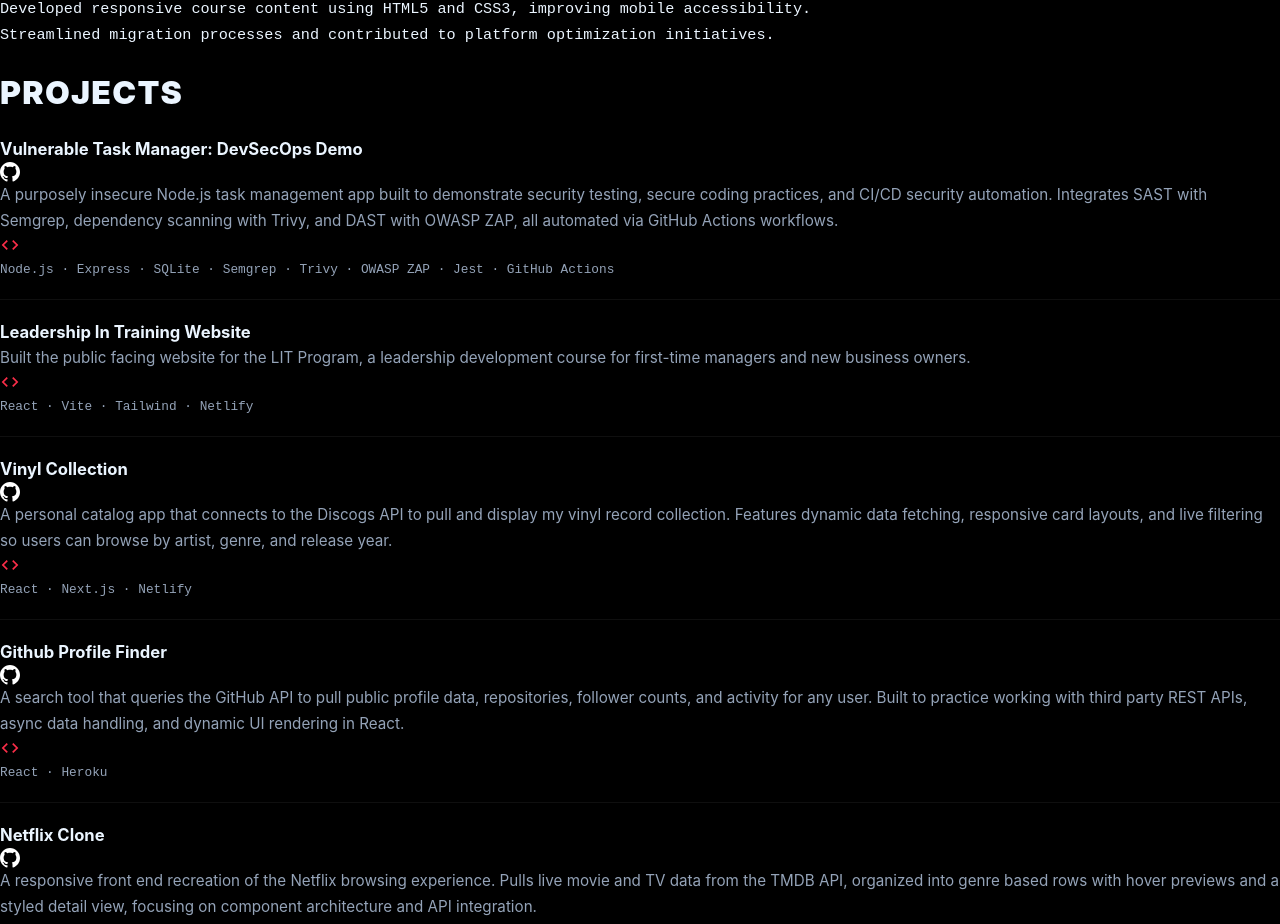
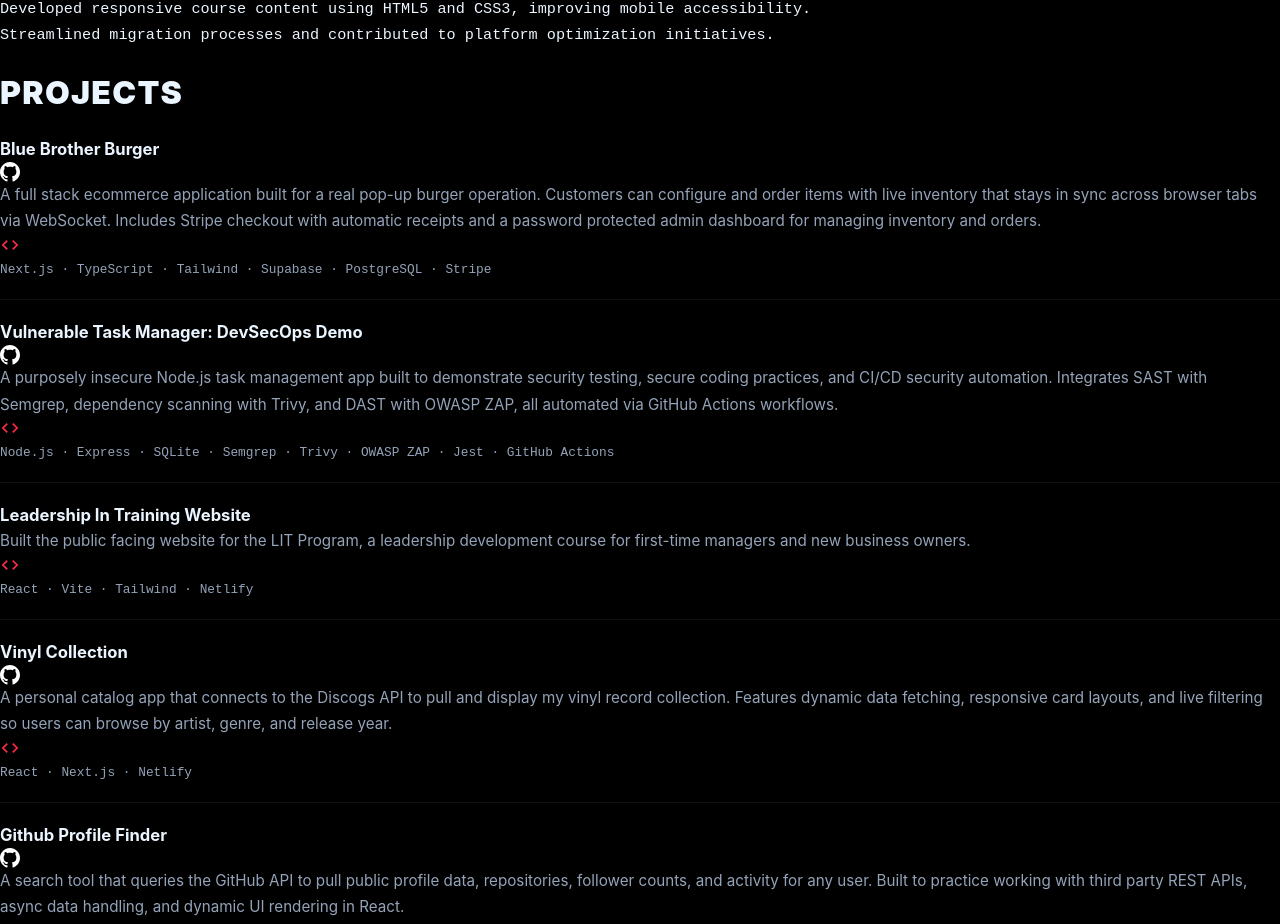
Before and after one commit to DwightX/portfoliov3, a Next.js app: page / in a window 1280 px wide. Shown: the part 3675-4599 px from the top of the page. Built offline with nearby package versions, Linux system fonts and the light colour scheme.

Commit message:
added new project

```diff
--- a/src/app/components/Projects.js
+++ b/src/app/components/Projects.js
@@ -36,6 +36,14 @@
           <h1>PROJECTS</h1>
         </div>
         <div className="exp-list">
+
+          <Project
+            title="Blue Brother Burger"
+            href="https://github.com/DwightX/blue-brother-burger"
+            githubHref="https://github.com/DwightX/blue-brother-burger"
+            description="A full stack ecommerce application built for a real pop-up burger operation. Customers can configure and order items with live inventory that stays in sync across browser tabs via WebSocket. Includes Stripe checkout with automatic receipts and a password protected admin dashboard for managing inventory and orders."
+            stack="Next.js · TypeScript · Tailwind · Supabase · PostgreSQL · Stripe"
+          />
 
           <Project
             title="Vulnerable Task Manager: DevSecOps Demo"
```
